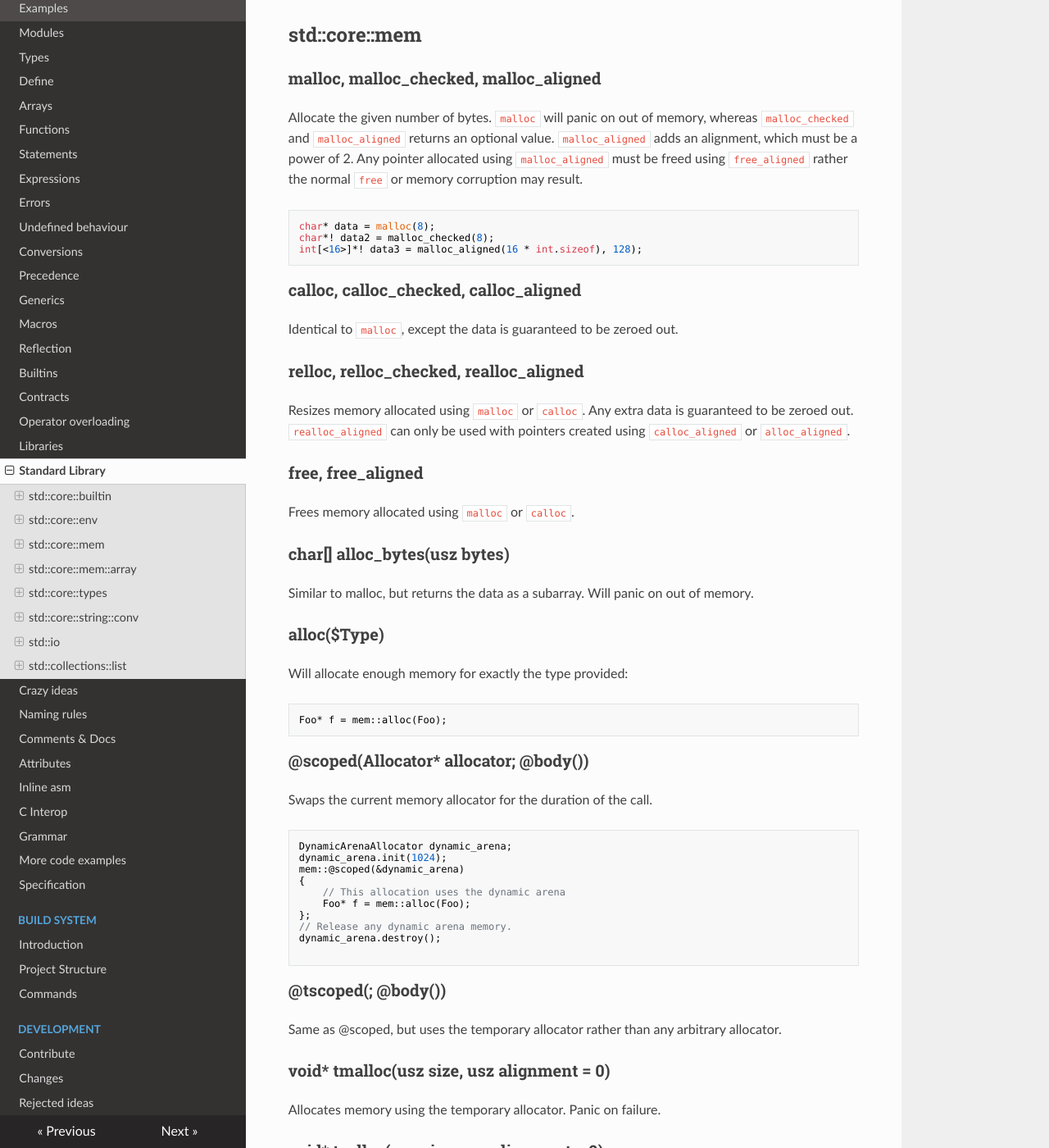
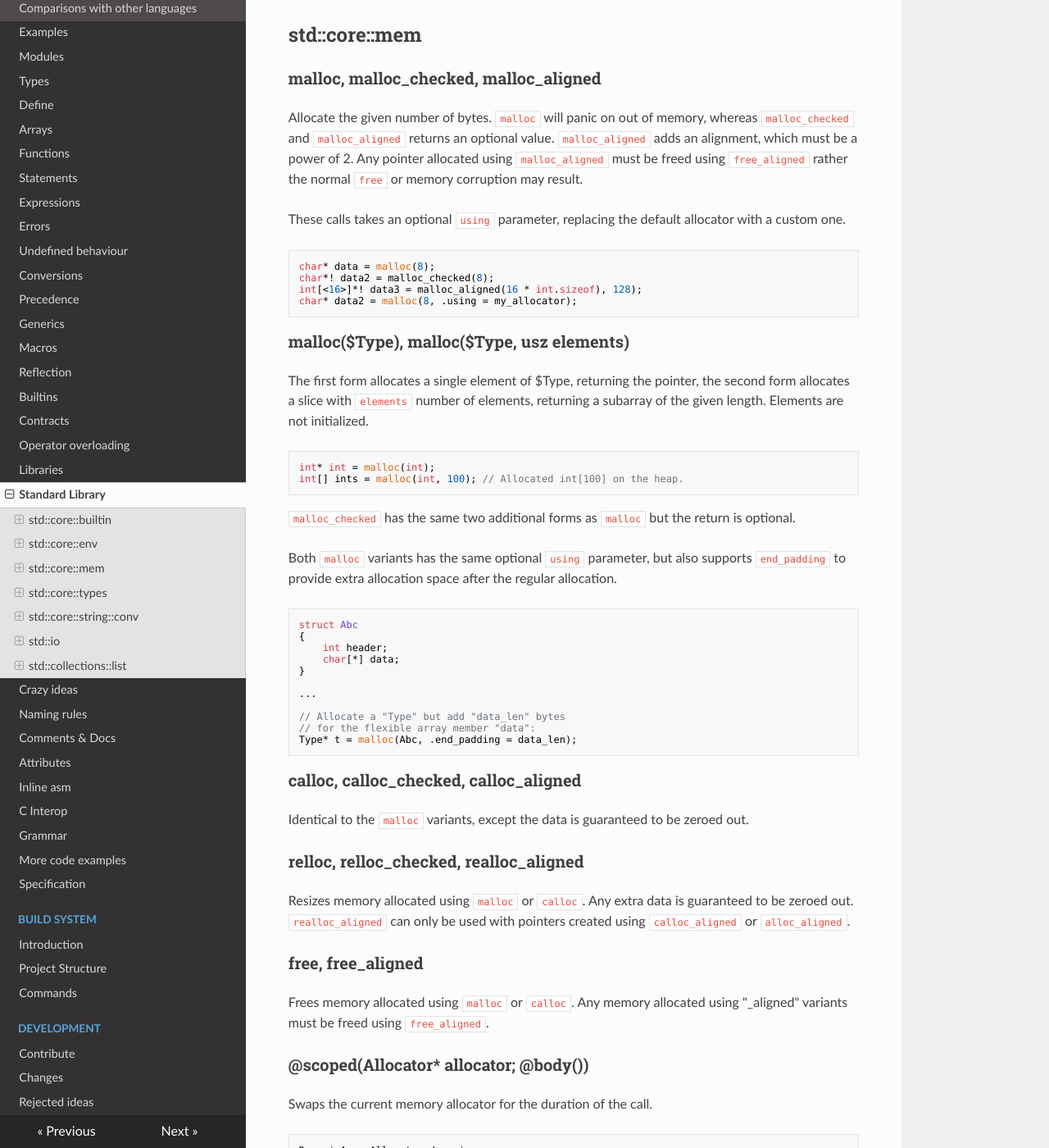
Before and after one commit to c3lang/c3docs-old, an MkDocs documentation site: the page built from docs/standard_library.md, in a window 1280 px wide and 1400 px high, scrolled down 2395 px. Shown: the whole window at 82% size. Built offline with MkDocs 1.6.1, drawn with Linux system fonts in a browser that asks for light colours; nearby versions of some CDN libraries; some of the changed text lies outside the part shown.

Commit message:
Updated alloc text.

````diff
--- a/docs/standard_library.md
+++ b/docs/standard_library.md
@@ -118,15 +118,51 @@ whereas `malloc_checked` and `malloc_aligned` returns an optional value.
 allocated using `malloc_aligned` must be freed using `free_aligned` rather
 the normal `free` or memory corruption may result.
 
+These calls takes an optional `using` parameter, replacing the default
+allocator with a custom one.
+
 ```c
 char* data = malloc(8);
 char*! data2 = malloc_checked(8);
 int[<16>]*! data3 = malloc_aligned(16 * int.sizeof), 128);
+char* data2 = malloc(8, .using = my_allocator);
 ```
+
+### malloc($Type), malloc($Type, usz elements)
+
+The first form allocates a single element of $Type, returning the pointer,
+the second form allocates a slice with `elements` number of elements, returning
+a subarray of the given length. Elements are not initialized.
+
+```c
+int* int = malloc(int);
+int[] ints = malloc(int, 100); // Allocated int[100] on the heap.
+```
+
+`malloc_checked` has the same two additional forms as `malloc` but the
+return is optional.
+
+Both `malloc` variants has the same optional `using` parameter, but also
+supports `end_padding` to provide extra allocation space after the regular allocation.
+
+```c
+struct Abc
+{
+    int header;
+    char[*] data;
+}
+
+...
+
+// Allocate a "Type" but add "data_len" bytes
+// for the flexible array member "data":
+Type* t = malloc(Abc, .end_padding = data_len);
+```
+
 
 ### calloc, calloc_checked, calloc_aligned
 
-Identical to `malloc`, except the data is guaranteed to be zeroed out.
+Identical to the `malloc` variants, except the data is guaranteed to be zeroed out.
 
 ### relloc, relloc_checked, realloc_aligned
 
@@ -136,19 +172,9 @@ pointers created using `calloc_aligned` or `alloc_aligned`.
 
 ### free, free_aligned
 
-Frees memory allocated using `malloc` or `calloc`.
+Frees memory allocated using `malloc` or `calloc`. Any memory allocated using "_aligned" variants
+must be freed using `free_aligned`.
 
-### char[] alloc_bytes(usz bytes)
-
-Similar to malloc, but returns the data as a subarray. Will panic on out of memory.
-
-### alloc($Type)
-
-Will allocate enough memory for exactly the type provided:
-
-```c
-Foo* f = mem::alloc(Foo);
-```
 
 ### @scoped(Allocator* allocator; @body())
 
@@ -160,7 +186,7 @@ dynamic_arena.init(1024);
 mem::@scoped(&dynamic_arena)
 {
     // This allocation uses the dynamic arena
-    Foo* f = mem::alloc(Foo);
+    Foo* f = malloc(Foo);
 };
 // Release any dynamic arena memory.
 dynamic_arena.destroy();
@@ -174,7 +200,9 @@ arbitrary allocator.
 
 ### void* tmalloc(usz size, usz alignment = 0)
 
-Allocates memory using the temporary allocator. Panic on failure.
+Allocates memory using the temporary allocator. Panic on failure. It has type
+variants similar to `malloc`, so `tmalloc(Type)` would create a `Type*` using
+the temporary allocator.
 
 ### void* tcalloc(usz size, usz alignment = 0)
 
@@ -183,10 +211,6 @@ Same as `tmalloc` but clears the memory.
 ### void* trealloc(void* ptr, usz size, usz alignment = 0)
 
 `realloc` but on memory received using `tcalloc` or `tmalloc`.
-
-### talloc($Type)
-
-Like `alloc` but using the temporary allocator.
 
 ### void @pool(;@body)
 
@@ -269,23 +293,6 @@ return @clone(f);
 ### @tclone(&value)
 
 Same as `@clone` but uses the temporary allocator.
-
-## std::core::mem::array
-
-### alloc($Type, usz elements)
-
-Allocate a slice with `elements` number of elements, returning
-a subarray of the given length. Elements are not initialized.
-`array::talloc` variant uses the temporary allocator.
-
-```c
-int[] ints = array::alloc(int, 100);
-```
-
-### make($Type, usz elements)
-
-Like `array::alloc` but all elements are cleared. `tmake` variant uses
-the temporary allocator.
 
 ## std::core::types
 
````
Also changed, not shown: docs/examples.md (+1 -1 lines), docs/primer.md (+1 -1 lines).
